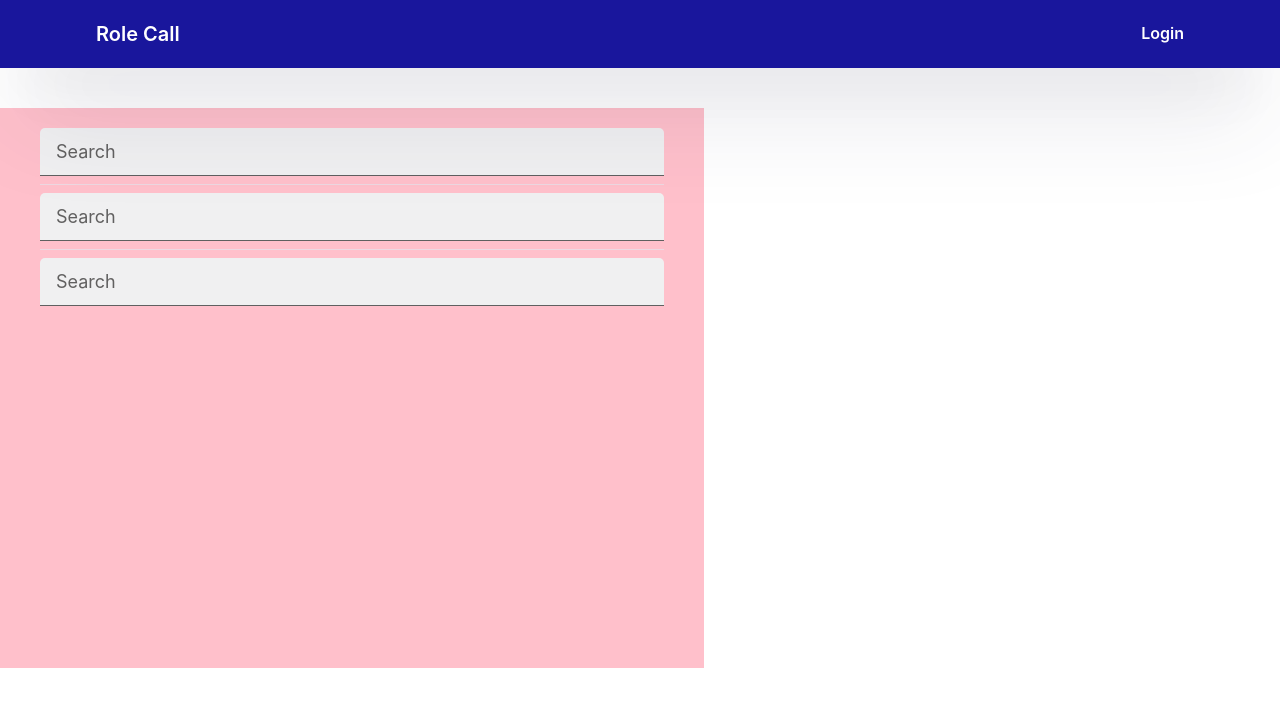
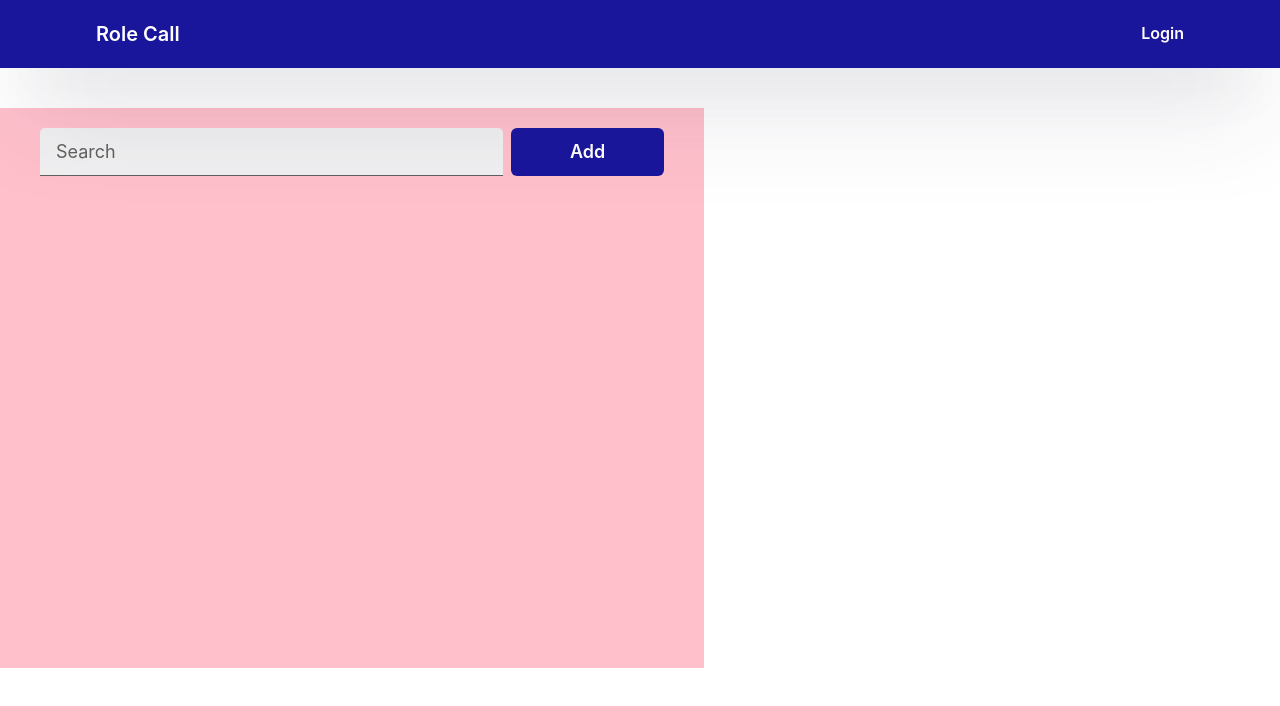
Before and after one commit to kea-large-systems/frontend, a React (Create React App) app: page /manage-classes in a window 1280 px wide. Shown: the top 706 px of the page. Built offline with nearby package versions, Linux system fonts and the light colour scheme.

Commit message:
add primary button to page

```diff
--- a/src/components/primary-button/PrimaryButton.tsx
+++ b/src/components/primary-button/PrimaryButton.tsx
@@ -3,9 +3,10 @@ import { Button } from "@chakra-ui/react";
 interface PrimaryButtonProps {
   children: string | JSX.Element;
   size?: string;
+  width?: string;
   onClick?: () => void;
 }
 
-export function PrimaryButton({children, size = 'lg', onClick = () => {}}: PrimaryButtonProps) {
-  return <Button onClick={onClick}>{children}</Button>
+export function PrimaryButton({children, size = "lg", width = "auto", onClick = () => {}}: PrimaryButtonProps) {
+  return <Button variant={"primary"} width={width} size={size} onClick={onClick}>{children}</Button>
 }
--- a/src/layout/teacher-subject-management/TeacherSubjectManagement.tsx
+++ b/src/layout/teacher-subject-management/TeacherSubjectManagement.tsx
@@ -1,12 +1,18 @@
 import {HStack} from "@chakra-ui/react";
 import {SearchInput} from "../../components/search-input/SearchInput";
 import { MainCard } from "../../components/main-card/MainCard";
+import { PrimaryButton } from "../../components/primary-button/PrimaryButton";
 
 export function TeacherSubjectManagement() {
   return (
     <HStack>
 
-      <MainCard><SearchInput/><SearchInput/><SearchInput/></MainCard>
+      <MainCard>
+        <HStack width={"100%"}>
+          <SearchInput/>
+          <PrimaryButton width={"15vw"}>Add</PrimaryButton>
+        </HStack>
+      </MainCard>
     </HStack>
   );
 }
--- a/src/theme/components/Button.ts
+++ b/src/theme/components/Button.ts
@@ -10,5 +10,10 @@ export const Button = {
       width: "250px",
       _hover: { opacity: 0.8 },
     },
+    primary: {
+      bgColor: "primary",
+      color: "secondaryText",
+      _hover: { opacity: 0.8 },
+    }
   },
 };
```
Also changed, not shown: 1 other file (tests, documents, lock files or other folders).
